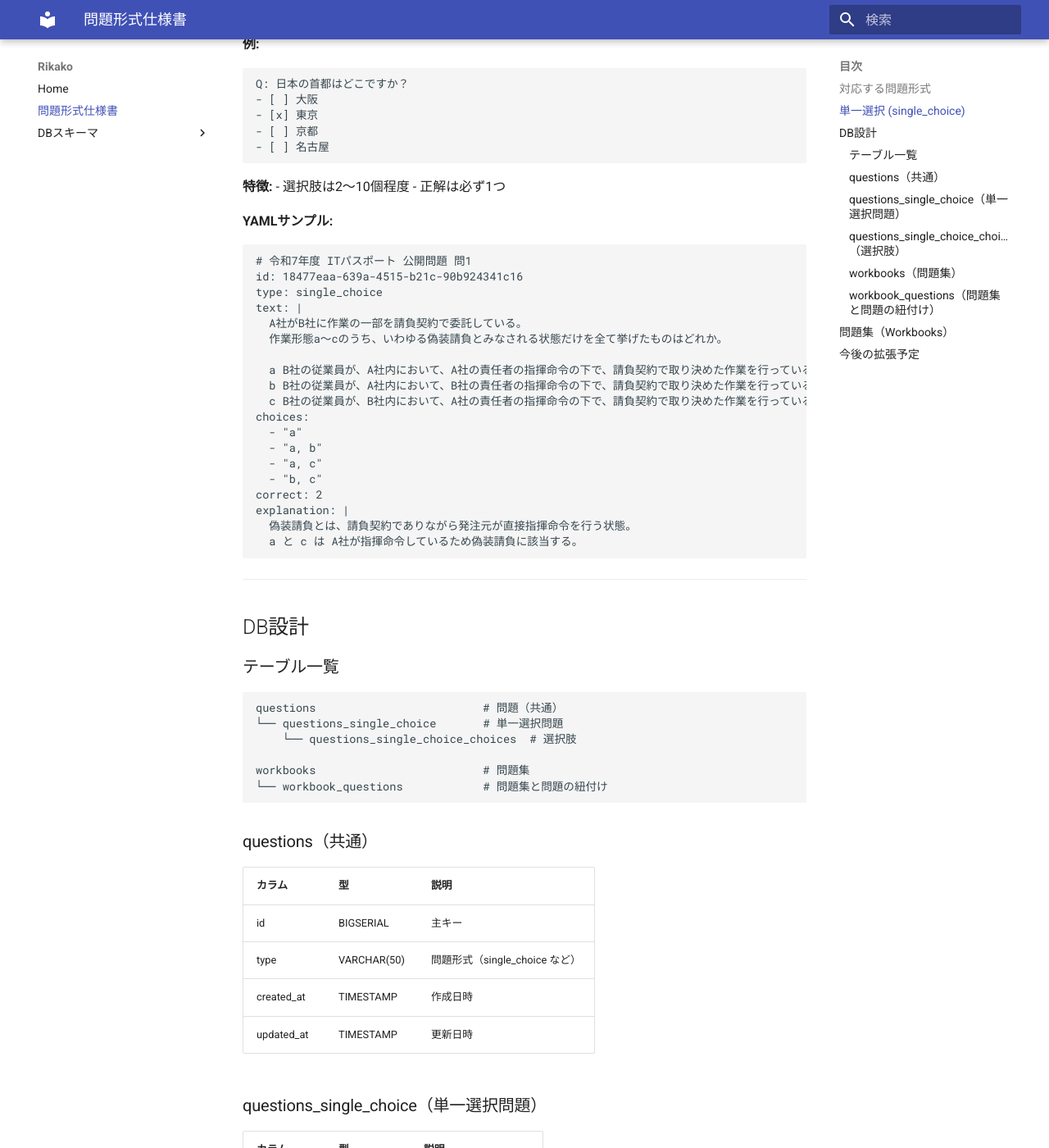
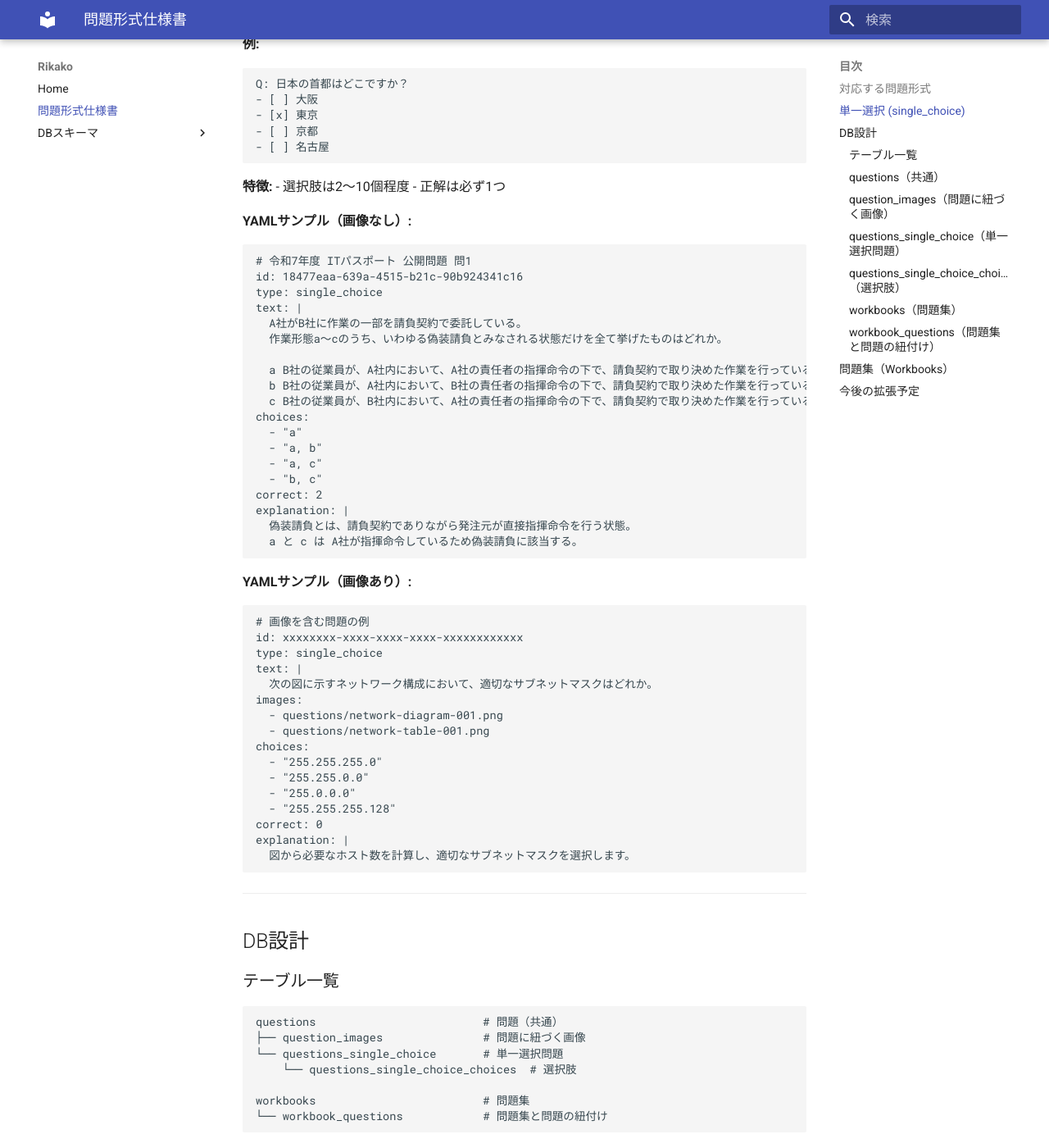
Before and after one commit to takoikatakotako/rikako, an MkDocs documentation site: the page built from docs/question-types.md, in a window 1280 px wide and 1400 px high, scrolled down 521 px. Shown: the whole window at 82% size. Built offline with MkDocs 1.6.1 and Material for MkDocs 9.7.7, drawn with Linux system fonts in a browser that asks for light colours; some of the changed text lies outside the part shown.

Commit message:
問題に画像を紐付ける機能を追加
- question_imagesテーブルを追加
- 1つの問題に複数の画像を紐付け可能
- 画像はdata/images/に配置
- ドキュメントに画像対応のYAMLサンプルを追加

Co-Authored-By: Claude Sonnet 4.5 <noreply@anthropic.com>

````diff
--- a/docs/question-types.md
+++ b/docs/question-types.md
@@ -27,7 +27,7 @@ Q: 日本の首都はどこですか？
 - 選択肢は2〜10個程度
 - 正解は必ず1つ
 
-**YAMLサンプル:**
+**YAMLサンプル（画像なし）:**
 ```yaml
 # 令和7年度 ITパスポート 公開問題 問1
 id: 18477eaa-639a-4515-b21c-90b924341c16
@@ -50,6 +50,26 @@ explanation: |
   a と c は A社が指揮命令しているため偽装請負に該当する。
 ```
 
+**YAMLサンプル（画像あり）:**
+```yaml
+# 画像を含む問題の例
+id: xxxxxxxx-xxxx-xxxx-xxxx-xxxxxxxxxxxx
+type: single_choice
+text: |
+  次の図に示すネットワーク構成において、適切なサブネットマスクはどれか。
+images:
+  - questions/network-diagram-001.png
+  - questions/network-table-001.png
+choices:
+  - "255.255.255.0"
+  - "255.255.0.0"
+  - "255.0.0.0"
+  - "255.255.255.128"
+correct: 0
+explanation: |
+  図から必要なホスト数を計算し、適切なサブネットマスクを選択します。
+```
+
 ---
 
 ## DB設計
@@ -58,6 +78,7 @@ explanation: |
 
 ```
 questions                         # 問題（共通）
+├── question_images               # 問題に紐づく画像
 └── questions_single_choice       # 単一選択問題
     └── questions_single_choice_choices  # 選択肢
 
@@ -73,6 +94,21 @@ workbooks                         # 問題集
 | type | VARCHAR(50) | 問題形式（single_choice など） |
 | created_at | TIMESTAMP | 作成日時 |
 | updated_at | TIMESTAMP | 更新日時 |
+
+### question_images（問題に紐づく画像）
+
+| カラム | 型 | 説明 |
+|-------|-----|------|
+| id | BIGSERIAL | 主キー |
+| question_id | BIGINT | 問題ID（FK） |
+| image_path | VARCHAR(512) | 画像ファイルのパス（data/images/からの相対パス） |
+| order_index | INT | 画像の表示順 |
+| created_at | TIMESTAMP | 作成日時 |
+
+**特徴:**
+- 1つの問題に複数の画像を紐付け可能
+- order_indexで表示順を管理
+- 画像ファイルは`data/images/`に配置
 
 ### questions_single_choice（単一選択問題）
 
````
Also changed, not shown: 3 other files.
